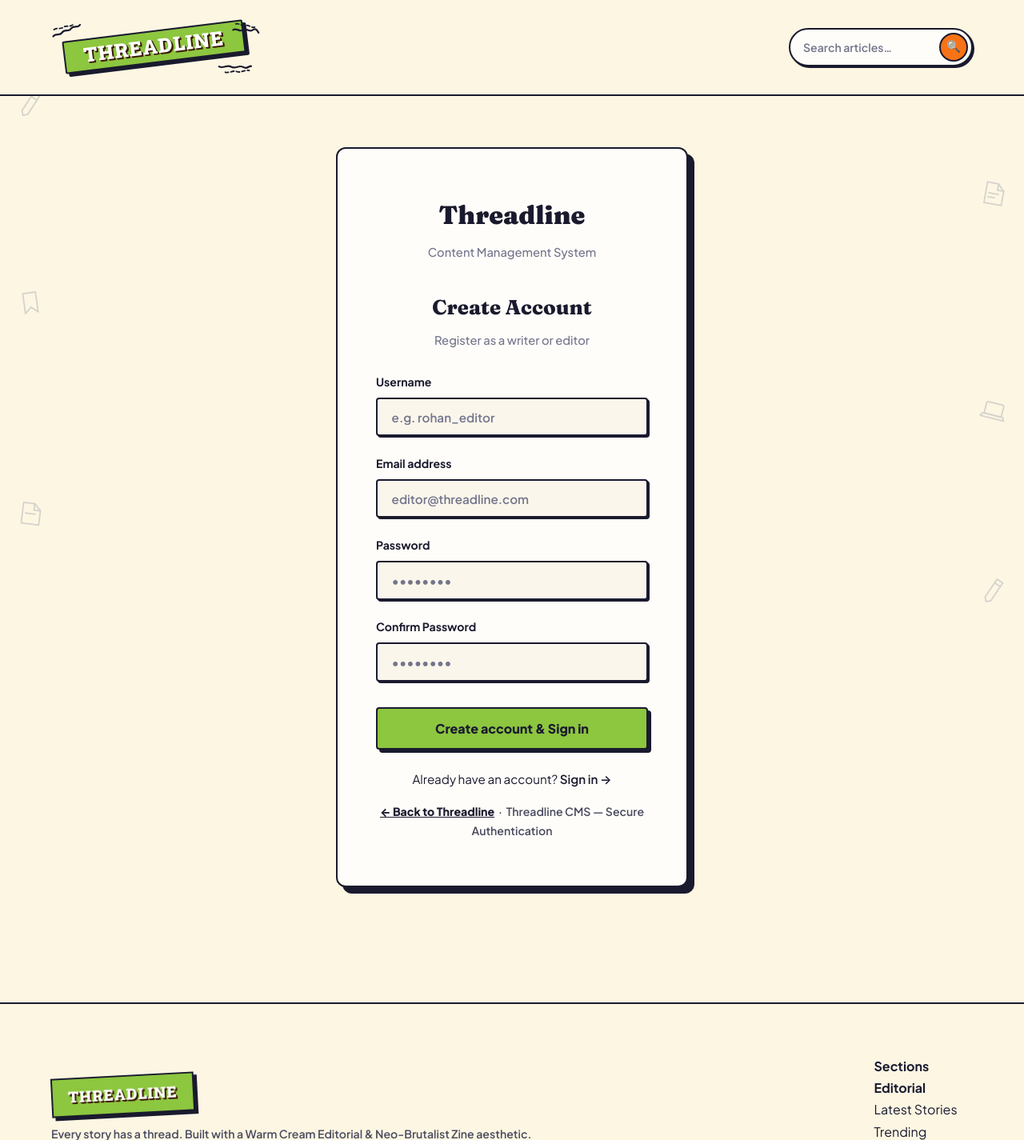
After one commit to RohanInCode/Threadline, a Django app: page /signup/ in a window 1280 px wide. The commit adds this page. Shown: the top 1425 px of the page at 80% size. Run offline with Django 5.2, Linux system fonts and the light colour scheme; data that the repository does not hold is empty.

Commit message:
Add full user registration and signup page

```diff
--- a/content/templates/content/dashboard/base_dashboard.html
+++ b/content/templates/content/dashboard/base_dashboard.html
@@ -62,14 +62,14 @@
       </div>
 
       <div class="sidebar-nav__item">
-        <a href="{% url 'login' %}">
-          <span class="nav-icon">&#128274;</span> Login Page
+        <a href="{% url 'logout' %}">
+          <span class="nav-icon">&#128682;</span> Sign Out
         </a>
       </div>
     </nav>
 
     <div class="sidebar-footer">
-      <span>Phase 1 &mdash; Mock Data</span>
+      <span>Threadline CMS &mdash; Live DB</span>
     </div>
   </aside>
 
--- /dev/null
+++ b/content/templates/content/signup.html
@@ -0,0 +1,94 @@
+{% extends "base.html" %}
+{% load static %}
+
+{% block title %}Sign up — Threadline CMS{% endblock %}
+{% block meta_description %}Create an editor account for the Threadline content management system.{% endblock %}
+
+{% block content %}
+<div class="login-wrap">
+  <div class="login-card">
+    <div class="login-card__logo">Threadline</div>
+    <p class="login-card__sub">Content Management System</p>
+
+    <h1>Create Account</h1>
+    <p class="login-card__sub" style="margin-bottom:1.75rem;">Register as a writer or editor</p>
+
+    <form method="post" id="signup-form" action="#">
+      {% csrf_token %}
+
+      {% if error_message %}
+      <div style="background: rgba(239, 68, 68, 0.15); border: 1px solid #ef4444; color: #f87171; padding: 0.75rem 1rem; border-radius: 6px; margin-bottom: 1.25rem; font-size: 0.9rem;">
+        {{ error_message }}
+      </div>
+      {% endif %}
+
+      <div class="form-group">
+        <label for="signup-username">Username</label>
+        <input
+          type="text"
+          id="signup-username"
+          name="username"
+          class="form-control"
+          placeholder="e.g. rohan_editor"
+          value="{{ username_val|default:'' }}"
+          autocomplete="username"
+          required
+        />
+      </div>
+
+      <div class="form-group">
+        <label for="signup-email">Email address</label>
+        <input
+          type="email"
+          id="signup-email"
+          name="email"
+          class="form-control"
+          placeholder="editor@threadline.com"
+          value="{{ email_val|default:'' }}"
+          autocomplete="email"
+          required
+        />
+      </div>
+
+      <div class="form-group">
+        <label for="signup-password">Password</label>
+        <input
+          type="password"
+          id="signup-password"
+          name="password"
+          class="form-control"
+          placeholder="&#8226;&#8226;&#8226;&#8226;&#8226;&#8226;&#8226;&#8226;"
+          autocomplete="new-password"
+          required
+        />
+      </div>
+
+      <div class="form-group">
+        <label for="signup-password-confirm">Confirm Password</label>
+        <input
+          type="password"
+          id="signup-password-confirm"
+          name="password_confirm"
+          class="form-control"
+          placeholder="&#8226;&#8226;&#8226;&#8226;&#8226;&#8226;&#8226;&#8226;"
+          autocomplete="new-password"
+          required
+        />
+      </div>
+
+      <button type="submit" id="signup-submit-btn" class="btn-primary">Create account &amp; Sign in</button>
+    </form>
+
+    <p style="margin-top:1.5rem; text-align:center; font-size:0.95rem; color:var(--text-secondary);">
+      Already have an account?
+      <a href="{% url 'login' %}" style="color:var(--accent); font-weight:600; text-decoration:none;">Sign in &rarr;</a>
+    </p>
+
+    <div class="login-card__footer" style="margin-top:1rem;">
+      <a href="{% url 'home' %}">&larr; Back to Threadline</a>
+      &nbsp;&middot;&nbsp;
+      <span>Threadline CMS &mdash; Secure Authentication</span>
+    </div>
+  </div>
+</div>
+{% endblock %}
--- a/content/urls.py
+++ b/content/urls.py
@@ -8,6 +8,8 @@ urlpatterns = [
     path('article/<slug:slug>/', views.article_detail, name='article_detail'),
     path('search/', views.search, name='search'),
     path('login/', views.login_view, name='login'),
+    path('logout/', views.logout_view, name='logout'),
+    path('signup/', views.signup_view, name='signup'),
 
     # Dashboard (CMS)
     path('dashboard/', views.dashboard, name='dashboard'),
--- a/content/views.py
+++ b/content/views.py
@@ -1,5 +1,8 @@
 from django.shortcuts import render, redirect
 from django.http import Http404
+from django.contrib.auth import authenticate, login, logout
+from django.contrib.auth.decorators import login_required
+from django.contrib.auth.models import User
 from . import data
 
 
@@ -58,13 +61,68 @@ def search(request):
 
 
 def login_view(request):
+    error_message = None
+    if request.method == 'POST':
+        email_or_username = request.POST.get('email', '').strip()
+        password = request.POST.get('password', '')
+
+        # Check if login input is an email address, resolve to username
+        username = email_or_username
+        if '@' in email_or_username:
+            user_obj = User.objects.filter(email=email_or_username).first()
+            if user_obj:
+                username = user_obj.username
+
+        user = authenticate(request, username=username, password=password)
+        if user is not None:
+            login(request, user)
+            return redirect('dashboard')
+        else:
+            error_message = 'Invalid username/email or password.'
+
     return render(request, 'content/login.html', {
         'categories': data.all_categories(),
+        'error_message': error_message,
+    })
+
+
+def logout_view(request):
+    logout(request)
+    return redirect('login')
+
+
+def signup_view(request):
+    error_message = None
+    if request.method == 'POST':
+        username = request.POST.get('username', '').strip()
+        email = request.POST.get('email', '').strip()
+        password = request.POST.get('password', '')
+        password_confirm = request.POST.get('password_confirm', '')
+
+        if not username or not email or not password:
+            error_message = 'Please fill out all required fields.'
+        elif password != password_confirm:
+            error_message = 'Passwords do not match.'
+        elif User.objects.filter(username__iexact=username).exists():
+            error_message = 'That username is already taken.'
+        elif User.objects.filter(email__iexact=email).exists():
+            error_message = 'An account with that email address already exists.'
+        else:
+            user = User.objects.create_user(username=username, email=email, password=password)
+            login(request, user)
+            return redirect('dashboard')
+
+    return render(request, 'content/signup.html', {
+        'categories': data.all_categories(),
+        'error_message': error_message,
+        'username_val': request.POST.get('username', '') if request.method == 'POST' else '',
+        'email_val': request.POST.get('email', '') if request.method == 'POST' else '',
     })
 
 
 # ---------------- Dashboard (CMS) ----------------
 
+@login_required(login_url='login')
 def dashboard(request):
     st = data.stats()
     return render(request, 'content/dashboard/overview.html', {
@@ -77,6 +135,7 @@ def dashboard(request):
     })
 
 
+@login_required(login_url='login')
 def dashboard_articles(request):
     q = request.GET.get('q', '').strip().lower()
     cat = request.GET.get('category', '').strip()
@@ -100,6 +159,7 @@ def dashboard_articles(request):
     })
 
 
+@login_required(login_url='login')
 def dashboard_article_create(request):
     return render(request, 'content/dashboard/article_create.html', {
         'article': None,
@@ -109,6 +169,7 @@ def dashboard_article_create(request):
     })
 
 
+@login_required(login_url='login')
 def dashboard_article_edit(request, pk):
     article = data.article_by_id(pk)
     if not article:
@@ -121,6 +182,7 @@ def dashboard_article_edit(request, pk):
     })
 
 
+@login_required(login_url='login')
 def dashboard_categories(request):
     categories = []
     for cat in data.all_categories():
--- a/threadline/settings.py
+++ b/threadline/settings.py
@@ -16,6 +16,12 @@ SECRET_KEY = os.environ.get(
 DEBUG = True
 
 ALLOWED_HOSTS = ['*']
+
+CSRF_TRUSTED_ORIGINS = [
+    'https://web-production-d942e.up.railway.app',
+    'https://*.up.railway.app',
+    'https://*.railway.app',
+]
 
 # ---------------------------------------------------------------------------
 # Application definition
```
Also changed, not shown: content/templates/content/login.html (+17 -6 lines).
